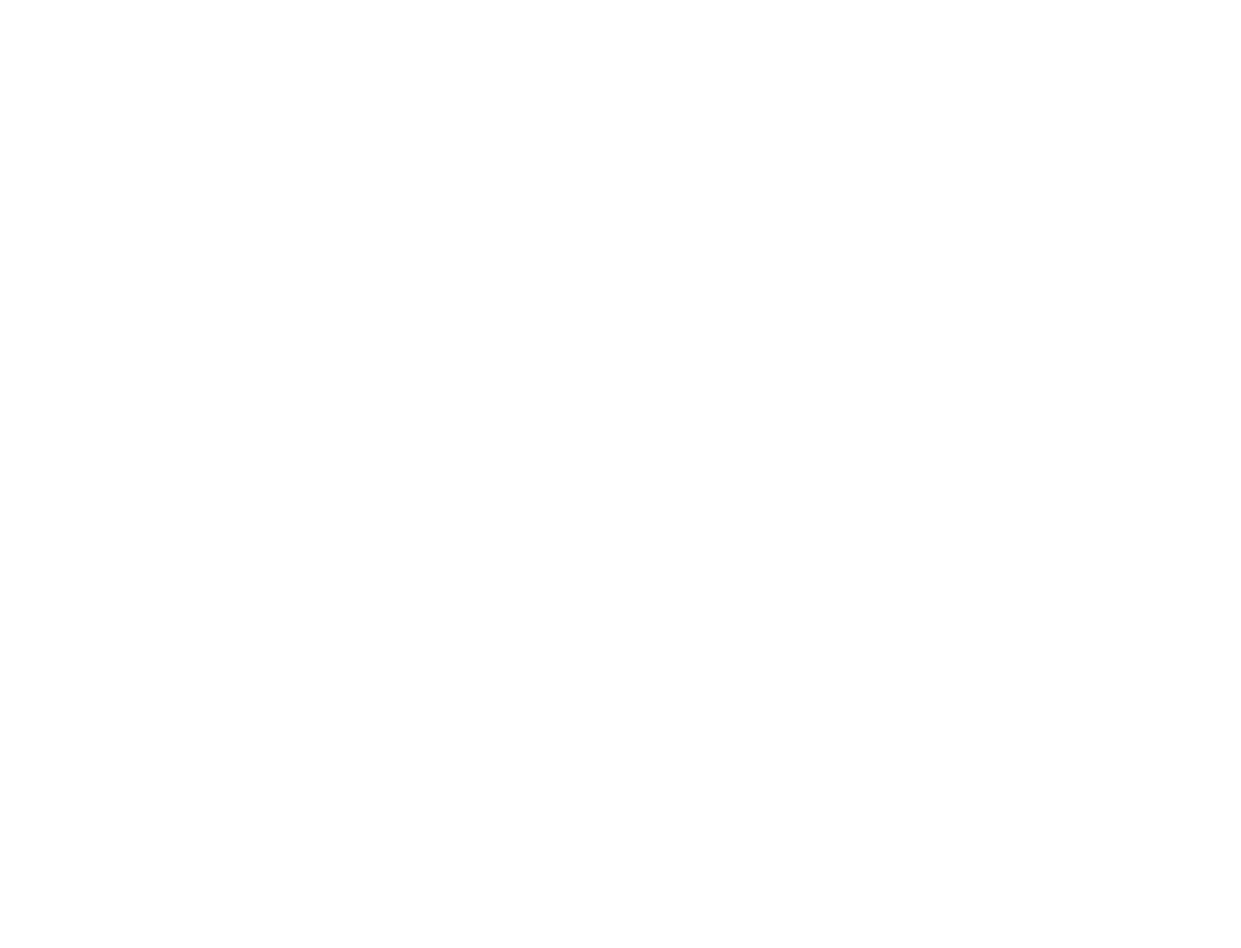
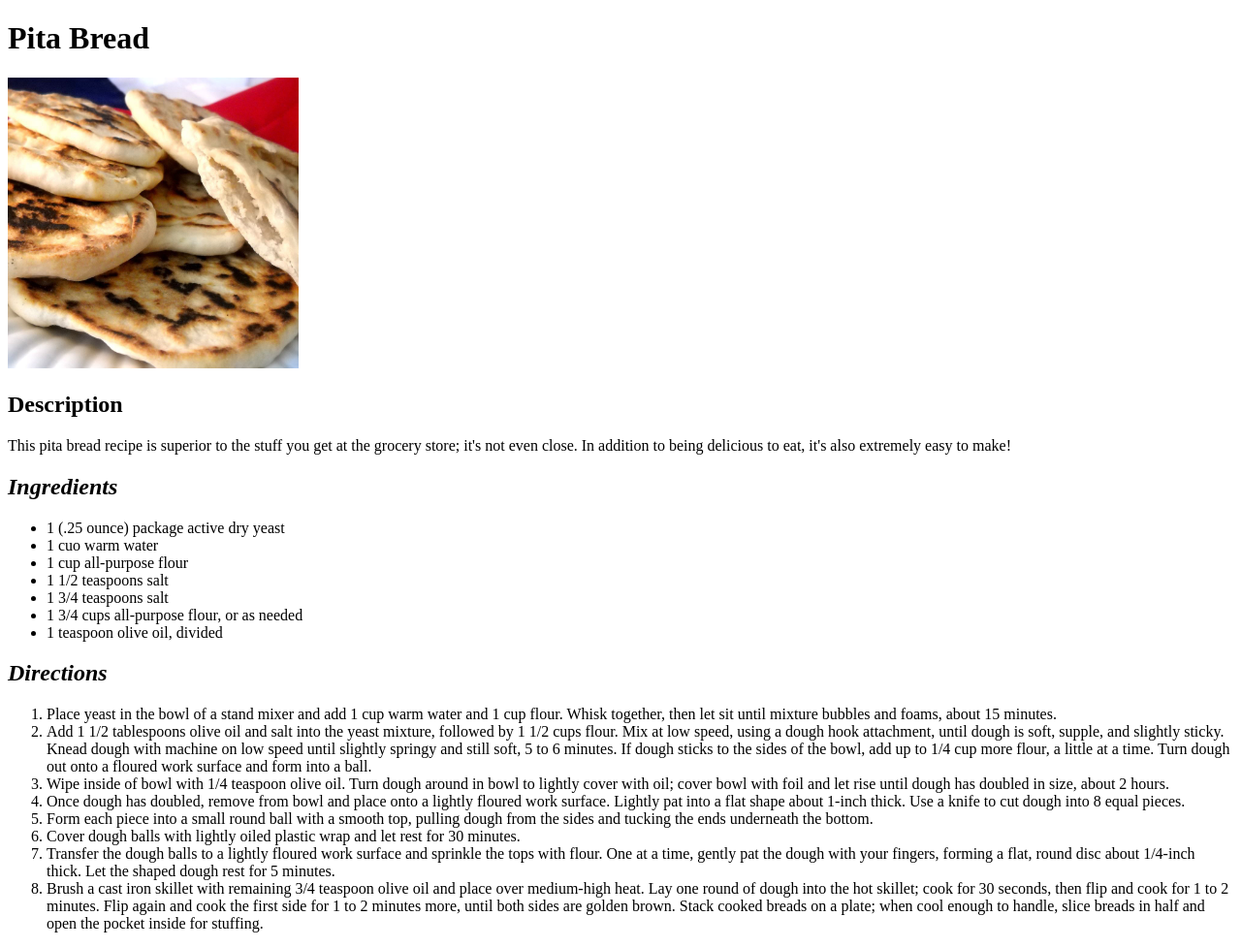
Before and after one commit to mrdoza/odin-recipes, a plain HTML site: page recipes/bread.html in a window 1280 px wide. Shown: the whole page at 97% size. Before the commit the page ends 800 px from the top, so only its background shows below. Drawn offline with Linux system fonts and the light colour scheme.

Commit message:
Added a bread.jpg added the body of recipes/bread Linked from index to recipes/bread

```diff
--- a/recipes/bread.html
+++ b/recipes/bread.html
@@ -6,6 +6,32 @@
     <title>Bread Recipe</title>
 </head>
 <body>
+    <h1>Pita Bread</h1>
+    <img src="../images/bread.jpg" alt="bread" width="300" height="300">
+    <h2>Description</h2>
+    <p>This pita bread recipe is superior to the stuff you get at the grocery store; it's not even close. In addition to being delicious to eat, it's also extremely easy to make!</p>
+    <h2><em>Ingredients</em></h2>
+    <ul>
+        <li>1 (.25 ounce) package active dry yeast</li>
+        <li>1 cuo warm water</li>
+        <li>1 cup all-purpose flour</li>
+        <li>1 1/2 teaspoons salt</li>
+        <li>1 3/4 teaspoons salt</li>
+        <li>1 3/4 cups all-purpose flour, or as needed</li>
+        <li>1 teaspoon olive oil, divided</li>
+    </ul>
+    <h2><em>Directions</em></h2>
+    <ol>
+        <li>Place yeast in the bowl of a stand mixer and add 1 cup warm water and 1 cup flour. Whisk together, then let sit until mixture bubbles and foams, about 15 minutes.</li>
+        <li>Add 1 1/2 tablespoons olive oil and salt into the yeast mixture, followed by 1 1/2 cups flour. Mix at low speed, using a dough hook attachment, until dough is soft, supple, and slightly sticky. Knead dough with machine on low speed until slightly springy and still soft, 5 to 6 minutes. If dough sticks to the sides of the bowl, add up to 1/4 cup more flour, a little at a time. Turn dough out onto a floured work surface and form into a ball.</li>
+        <li>Wipe inside of bowl with 1/4 teaspoon olive oil. Turn dough around in bowl to lightly cover with oil; cover bowl with foil and let rise until dough has doubled in size, about 2 hours.</li>
+        <li>Once dough has doubled, remove from bowl and place onto a lightly floured work surface. Lightly pat into a flat shape about 1-inch thick. Use a knife to cut dough into 8 equal pieces.</li>
+        <li>Form each piece into a small round ball with a smooth top, pulling dough from the sides and tucking the ends underneath the bottom.</li>
+        <li>Cover dough balls with lightly oiled plastic wrap and let rest for 30 minutes.</li>
+        <li>Transfer the dough balls to a lightly floured work surface and sprinkle the tops with flour. One at a time, gently pat the dough with your fingers, forming a flat, round disc about 1/4-inch thick. Let the shaped dough rest for 5 minutes.</li>
+        <li>Brush a cast iron skillet with remaining 3/4 teaspoon olive oil and place over medium-high heat. Lay one round of dough into the hot skillet; cook for 30 seconds, then flip and cook for 1 to 2 minutes. Flip again and cook the first side for 1 to 2 minutes more, until both sides are golden brown. Stack cooked breads on a plate; when cool enough to handle, slice breads in half and open the pocket inside for stuffing.</li>
+
+    </ol>
 
 </body>
 </html>
```
Also changed, not shown: index.html (+2 -0 lines), images/bread.jpg (added).
